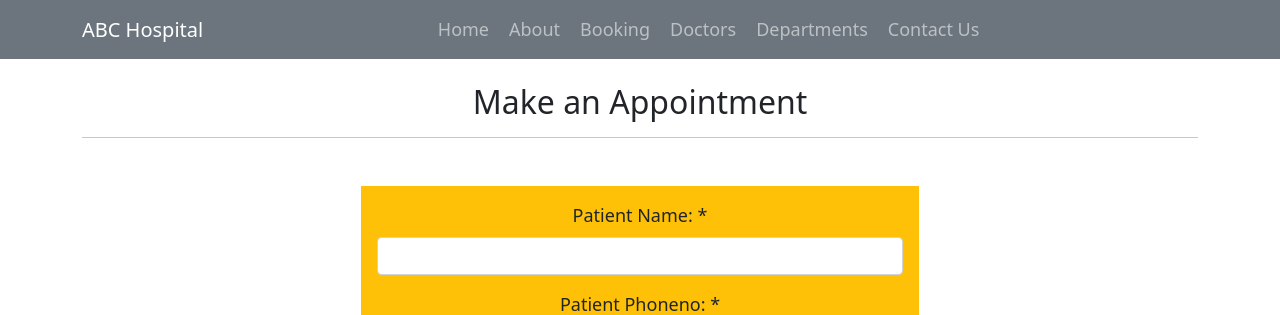
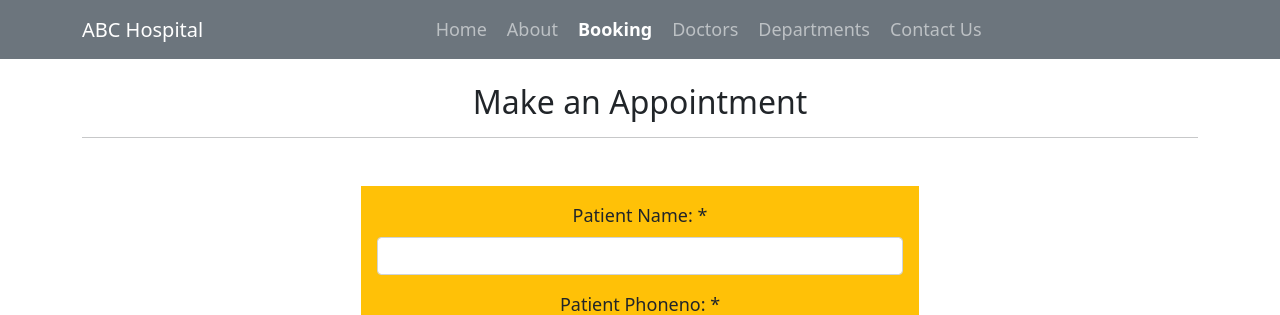
Before and after one commit to klrab3490/simple_hospitalwebsite, a Django app: page /booking in a window 1280 px wide. Shown: the top 315 px of the page. Run offline with Django 5.2, Linux system fonts and the light colour scheme; data comes from the database, SQL or seed files in the repository; some libraries are stand-ins or nearby versions.

Commit message:
Refactor navigation links in base.html

```diff
--- a/templates/base.html
+++ b/templates/base.html
@@ -38,19 +38,19 @@
             <a class="nav-link {% if request.path == '/' %}active{% endif %}" href="{% url 'home' %}">Home</a>
           </li>
           <li class="nav-item">
-            <a class="nav-link {% if request.path == '/about/' %}active{% endif %}" href="{% url 'about' %}">About</a>
+            <a class="nav-link {% if request.path == '/about' %}active{% endif %}" href="{% url 'about' %}">About</a>
           </li>
           <li class="nav-item">
-            <a class="nav-link {% if request.path == '/booking/' %}active{% endif %}" href="{% url 'booking' %}">Booking</a>
+            <a class="nav-link {% if request.path == '/booking' %}active{% endif %}" href="{% url 'booking' %}">Booking</a>
           </li>
           <li class="nav-item">
-            <a class="nav-link {% if request.path == '/doctors/' %}active{% endif %}" href="{% url 'doctors' %}">Doctors</a>
+            <a class="nav-link {% if request.path == '/doctors' %}active{% endif %}" href="{% url 'doctors' %}">Doctors</a>
           </li>
           <li class="nav-item">
-            <a class="nav-link {% if request.path == '/department/' %}active{% endif %}" href="{% url 'department' %}">Departments</a>
+            <a class="nav-link {% if request.path == '/department' %}active{% endif %}" href="{% url 'department' %}">Departments</a>
           </li>
           <li class="nav-item">
-            <a class="nav-link {% if request.path == '/contact/' %}active{% endif %}" href="{% url 'contact' %}">Contact Us</a>
+            <a class="nav-link {% if request.path == '/contact' %}active{% endif %}" href="{% url 'contact' %}">Contact Us</a>
           </li>
         </ul>
       </div>
```
